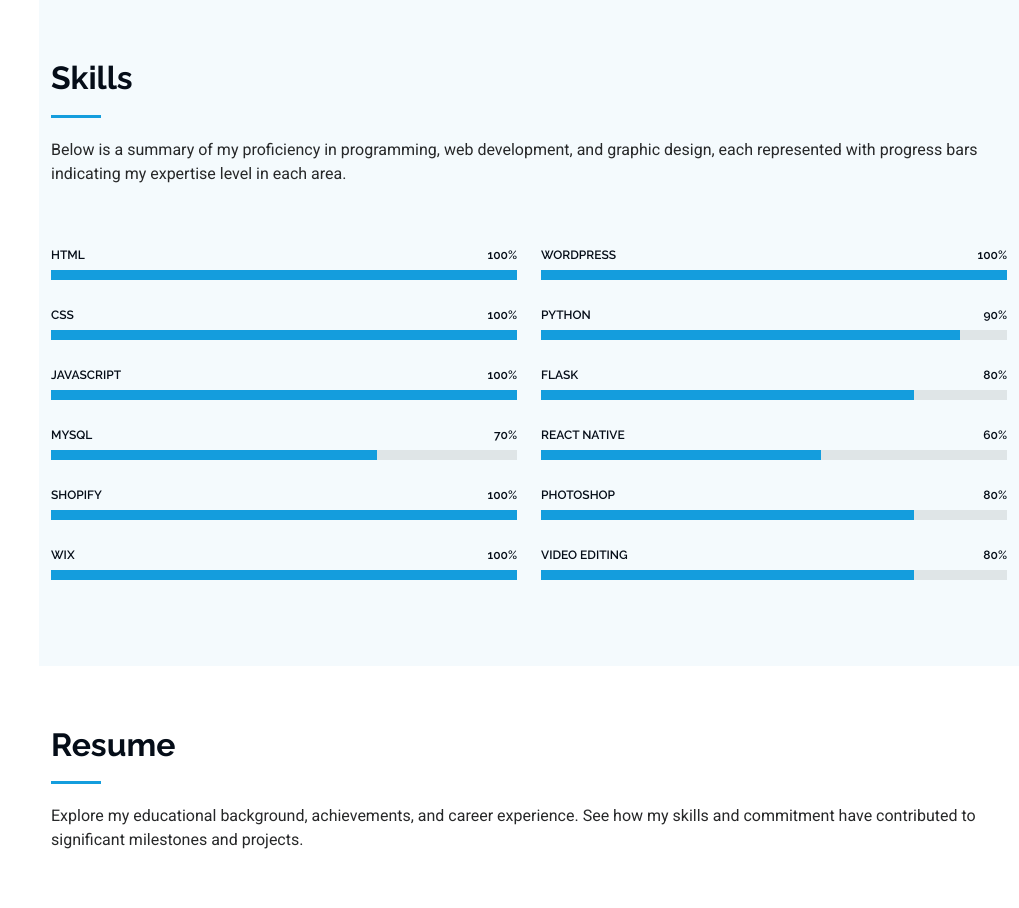
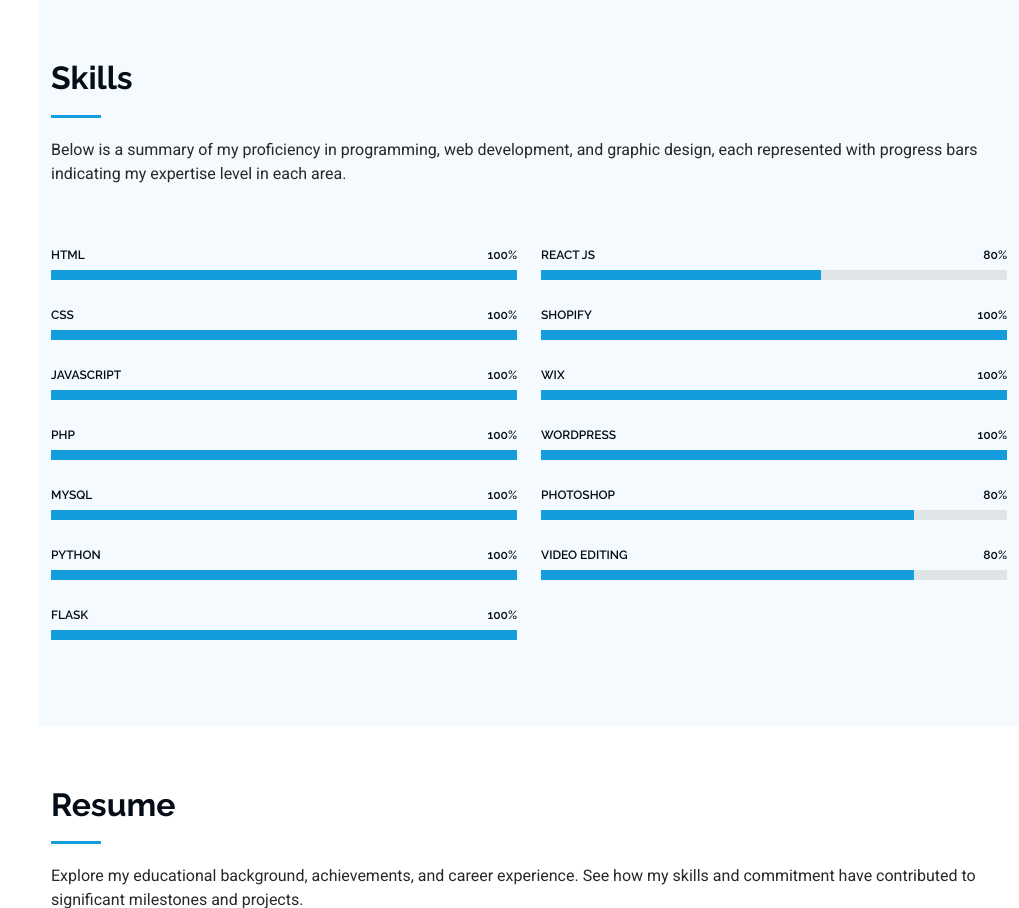
Before and after one commit to Samuelcabz/PDF_Splitter, a Flask app: page / in a window 1280 px wide. Shown: the part 1584-2492 px from the top of the page, without its empty margins (261-1280 px from the left). Run offline with Flask 2, Linux system fonts and the light colour scheme; some libraries are stand-ins or nearby versions.

Commit message:
Update index.html

```diff
--- a/templates/index.html
+++ b/templates/index.html
@@ -197,10 +197,49 @@
                 <div class="progress-bar" role="progressbar" aria-valuenow="100" aria-valuemin="0" aria-valuemax="100"></div>
               </div>
             </div>
+
+                        <div class="progress">
+              <span class="skill"><span>PHP</span> <i class="val">100%</i></span>
+              <div class="progress-bar-wrap">
+                <div class="progress-bar" role="progressbar" aria-valuenow="100" aria-valuemin="0" aria-valuemax="100"></div>
+              </div>
+            </div>
+
              <div class="progress">
-              <span class="skill"><span>MYSQL</span> <i class="val">70%</i></span>
+              <span class="skill"><span>MYSQL</span> <i class="val">100%</i></span>
               <div class="progress-bar-wrap">
-                <div class="progress-bar" role="progressbar" aria-valuenow="70" aria-valuemin="0" aria-valuemax="100"></div>
+                <div class="progress-bar" role="progressbar" aria-valuenow="100" aria-valuemin="0" aria-valuemax="100"></div>
+              </div>
+            </div><!-- End Skills Item -->
+
+                        <div class="progress">
+              <span class="skill"><span>Python</span> <i class="val">100%</i></span>
+              <div class="progress-bar-wrap">
+                <div class="progress-bar" role="progressbar" aria-valuenow="100" aria-valuemin="0" aria-valuemax="100"></div>
+              </div>
+            </div>
+
+            <!-- End Skills Item -->
+
+            <div class="progress">
+              <span class="skill"><span>Flask</span> <i class="val">100%</i></span>
+              <div class="progress-bar-wrap">
+                <div class="progress-bar" role="progressbar" aria-valuenow="100" aria-valuemin="0" aria-valuemax="100"></div>
+              </div>
+            </div><!-- End Skills Item -->
+
+
+
+          </div>
+
+          <div class="col-lg-6">
+
+
+
+            <div class="progress">
+              <span class="skill"><span>React JS</span> <i class="val">80%</i></span>
+              <div class="progress-bar-wrap">
+                <div class="progress-bar" role="progressbar" aria-valuenow="60" aria-valuemin="0" aria-valuemax="100"></div>
               </div>
             </div><!-- End Skills Item -->
 
@@ -219,10 +258,6 @@
               </div>
             </div>
 
-          </div>
-
-          <div class="col-lg-6">
-
 <div class="progress">
               <span class="skill"><span>WordPress</span> <i class="val">100%</i></span>
               <div class="progress-bar-wrap">
@@ -230,30 +265,7 @@
               </div>
             </div>
 
-            <div class="progress">
-              <span class="skill"><span>Python</span> <i class="val">90%</i></span>
-              <div class="progress-bar-wrap">
-                <div class="progress-bar" role="progressbar" aria-valuenow="90" aria-valuemin="0" aria-valuemax="100"></div>
-              </div>
-            </div>
 
-            <!-- End Skills Item -->
-
-            <div class="progress">
-              <span class="skill"><span>Flask</span> <i class="val">80%</i></span>
-              <div class="progress-bar-wrap">
-                <div class="progress-bar" role="progressbar" aria-valuenow="80" aria-valuemin="0" aria-valuemax="100"></div>
-              </div>
-            </div><!-- End Skills Item -->
-
-
-
-            <div class="progress">
-              <span class="skill"><span>React Native</span> <i class="val">60%</i></span>
-              <div class="progress-bar-wrap">
-                <div class="progress-bar" role="progressbar" aria-valuenow="60" aria-valuemin="0" aria-valuemax="100"></div>
-              </div>
-            </div><!-- End Skills Item -->
 
             <div class="progress">
               <span class="skill"><span>Photoshop</span> <i class="val">80%</i></span>
```
